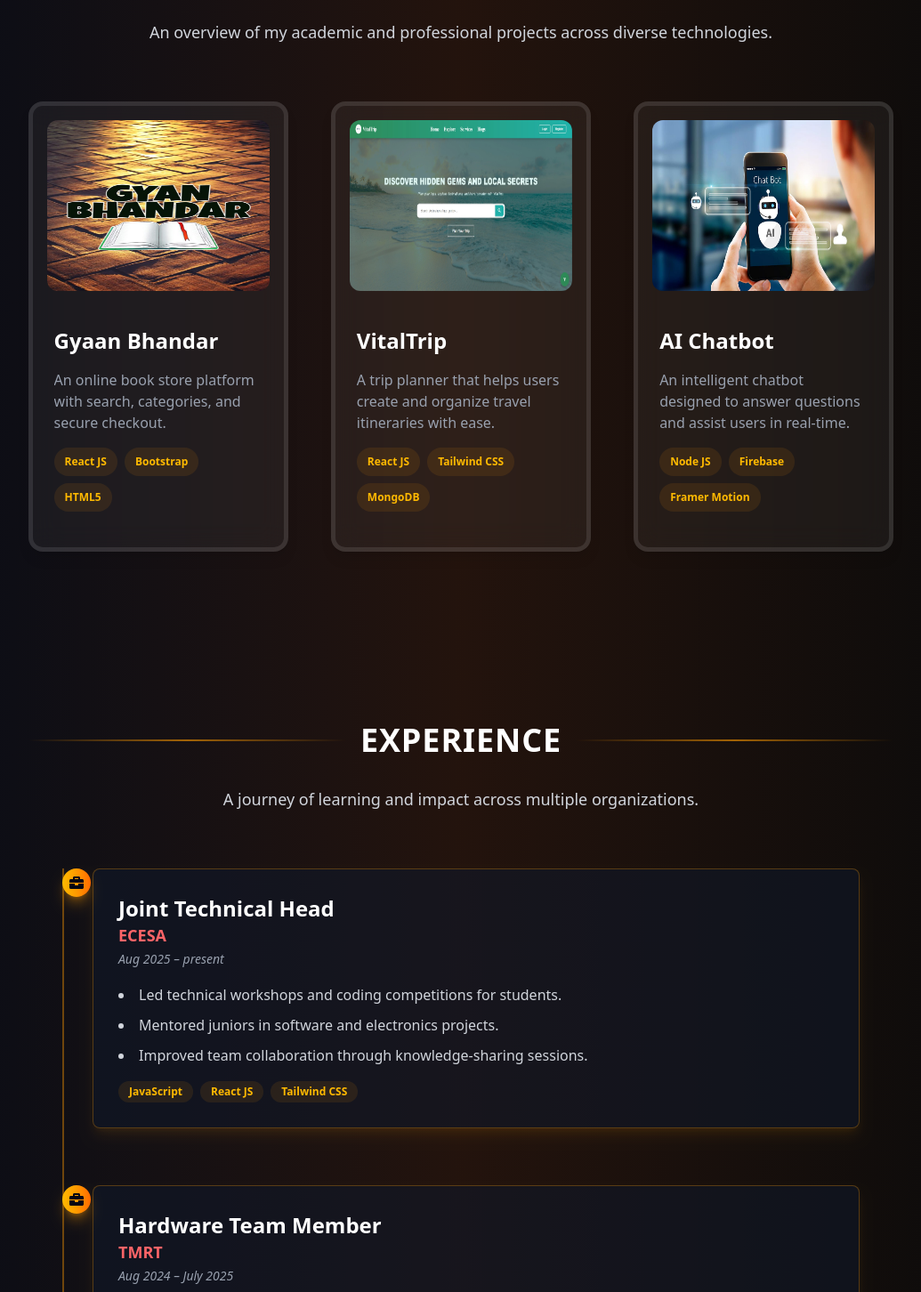
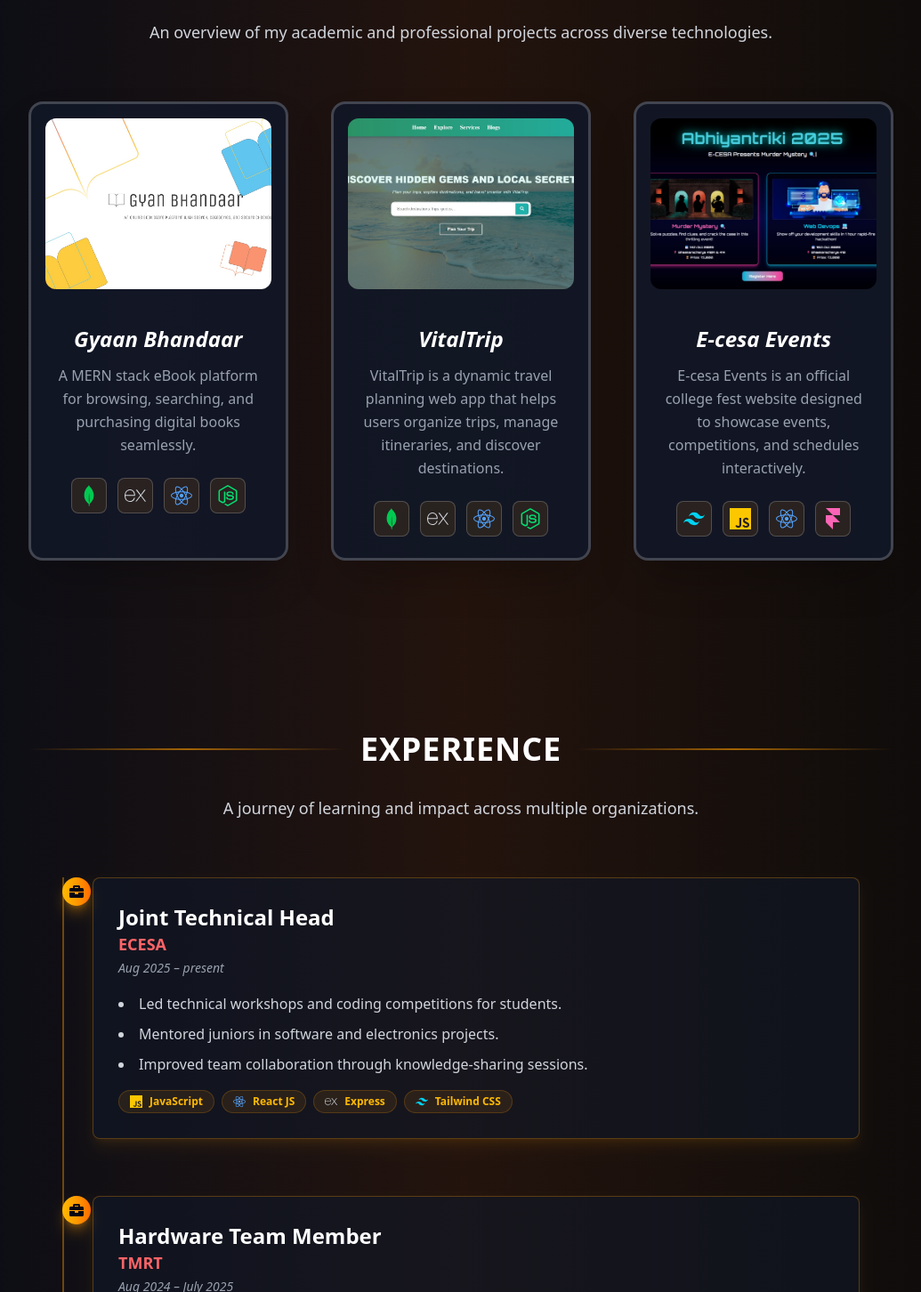
Before and after one commit to D-moc/My-Portfolio-Website, a React (Vite) app: page / in a window 1280 px wide. Shown: the part 938-2390 px from the top of the page at 89% size, without its empty margins (122-1157 px from the left). Built offline with nearby package versions, Linux system fonts and the light colour scheme.

Commit message:
update experience and project section

```diff
--- a/src/components/Experience.jsx
+++ b/src/components/Experience.jsx
@@ -1,6 +1,25 @@
 import React from "react";
 import { motion } from "framer-motion";
-import { FaBriefcase } from "react-icons/fa";
+import { FaBriefcase, FaReact, FaPython, FaLinux } from "react-icons/fa";
+import {
+  SiTailwindcss,
+  SiExpress,
+  SiJavascript,
+  SiRos,
+  SiWebstorm,
+} from "react-icons/si";
+
+// 🔹 Skills icons mapping
+const skillIcons = {
+  "JavaScript": <SiJavascript className="text-yellow-400 text-sm" />,
+  "React JS": <FaReact className="text-blue-400 text-sm" />,
+  "Tailwind CSS": <SiTailwindcss className="text-cyan-400 text-sm" />,
+  "Python": <FaPython className="text-green-400 text-sm" />,
+  "Linux": <FaLinux className="text-gray-300 text-sm" />,
+  "ROS2": <SiRos className="text-pink-400 text-sm" />,
+  "Express": <SiExpress className="text-gray-300 text-sm" />,
+  "Web Scraping": <SiWebstorm className="text-sky-400 text-sm" />,
+};
 
 const experiences = [
   {
@@ -12,7 +31,7 @@ const experiences = [
       "Mentored juniors in software and electronics projects.",
       "Improved team collaboration through knowledge-sharing sessions.",
     ],
-    skills: ["JavaScript", "React JS","Tailwind CSS"],
+    skills: ["JavaScript", "React JS", "Express", "Tailwind CSS"],
   },
   {
     role: "Hardware Team Member",
@@ -23,7 +42,7 @@ const experiences = [
       "Contributed to research papers and technical documentation.",
       "Implemented web scraping solutions for robotics data collection.",
     ],
-    skills: ["Python","Linux", "ROS2", "Web Scraping"],
+    skills: ["Python", "Linux", "ROS2", "Web Scraping"],
   },
 ];
 
@@ -31,7 +50,7 @@ const Experience = () => {
   return (
     <section
       id="experience"
-      className="w-full min-h-screen px-[8vw] md:px-[6vw] lg:px-[12vw] py-24  font-sans
+      className="w-full min-h-screen px-[8vw] md:px-[6vw] lg:px-[12vw] py-24 font-sans
                  relative bg-gradient-to-r from-[#0a0f1c]/80 via-[#1e293b]/80 via-[#2c1810]/80 to-[#0d0d0d]/80"
     >
       {/* Title */}
@@ -85,9 +104,7 @@ const Experience = () => {
                             group-hover:shadow-amber-500/40 transition-all duration-300"
             >
               <h3 className="text-2xl font-bold text-white">{exp.role}</h3>
-              <p className="text-lg font-semibold text-red-400">
-                {exp.company}
-              </p>
+              <p className="text-lg font-semibold text-red-400">{exp.company}</p>
               <span className="text-sm text-gray-400 italic">{exp.period}</span>
 
               {/* Bullet Points */}
@@ -102,9 +119,13 @@ const Experience = () => {
                 {exp.skills.map((skill, i) => (
                   <span
                     key={i}
-                    className="bg-amber-500/10 text-amber-400 text-xs font-semibold
-                               px-3 py-1 rounded-full"
+                    className="flex items-center gap-2 bg-amber-500/10
+                               text-amber-400 text-xs font-semibold
+                               px-3 py-1 rounded-full border border-amber-500/20"
                   >
+                    {skillIcons[skill] || (
+                      <SiJavascript className="text-yellow-400 text-sm" />
+                    )}
                     {skill}
                   </span>
                 ))}
--- a/src/components/Projects.jsx
+++ b/src/components/Projects.jsx
@@ -1,17 +1,37 @@
 import React, { useState } from "react";
 import { motion } from "framer-motion";
-import gyaanBhandarImg from "../assets/gyanbhandar.jpg";
+import { FaReact, FaBootstrap, FaHtml5, FaNodeJs, FaCss3Alt } from "react-icons/fa";
+import { SiTailwindcss, SiMongodb, SiFramer, SiJavascript, SiExpress } from "react-icons/si";
+
+import gyaanBhandaarImg from "../assets/gyanbhandaar.jpg";
 import vitalTripImg from "../assets/VitalTrip.jpg";
-import aiChatbotImg from "../assets/aichatbot.jpg";
+import abhiyantrikiImg from "../assets/abhiyantrikiecesa.jpg";
 
+// 🔹 Tech icons mapping
+const techIcons = {
+  "React JS": <FaReact className="text-blue-400 text-2xl" />,
+  "Tailwind CSS": <SiTailwindcss className="text-cyan-400 text-2xl" />,
+  "Bootstrap": <FaBootstrap className="text-purple-500 text-2xl" />,
+  "HTML5": <FaHtml5 className="text-orange-500 text-2xl" />,
+  "CSS3": <FaCss3Alt className="text-blue-500 text-2xl" />,
+  "MongoDB": <SiMongodb className="text-green-500 text-2xl" />,
+  "Node JS": <FaNodeJs className="text-green-400 text-2xl" />,
+  "Framer Motion": <SiFramer className="text-pink-400 text-2xl" />,
+  "Express JS": <SiExpress className="text-gray-300 text-2xl" />,
+  "Typing effect": <SiFramer className="text-pink-400 text-2xl" />,
+  "Animation": <SiFramer className="text-purple-400 text-2xl" />,
+  "JavaScript": <SiJavascript className="text-yellow-400 text-2xl" />,
+};
+
+// 🔹 Project data
 const projects = [
   {
     id: 1,
-    title: "Gyaan Bhandar",
+    title: "Gyaan Bhandaar",
     description:
-      "An online book store platform with search, categories, and secure checkout.",
-    image: gyaanBhandarImg,
-    tags: ["React JS", "Bootstrap", "HTML5",],
+      "A MERN stack eBook platform for browsing, searching, and purchasing digital books seamlessly.",
+    image: gyaanBhandaarImg,
+    tags: ["MongoDB", "Express JS", "React JS", "Node JS"],
     github: "https://github.com/D-moc/gyaan-bhandar",
     webapp: "https://gyaan-bhandar-demo.com",
   },
@@ -19,34 +39,29 @@ const projects = [
     id: 2,
     title: "VitalTrip",
     description:
-      "A trip planner that helps users create and organize travel itineraries with ease.",
+      "VitalTrip is a dynamic travel planning web app that helps users organize trips, manage itineraries, and discover destinations.",
     image: vitalTripImg,
-    tags: ["React JS", "Tailwind CSS", "MongoDB",],
-    github: "https://github.com/D-moc/vitaltrip",
+    tags: ["MongoDB", "Express JS", "React JS", "Node JS"],
+    github: "https://github.com/D-moc/VitalTrip.git",
     webapp: "https://vitaltrip-demo.com",
   },
   {
     id: 3,
-    title: "AI Chatbot",
+    title: "E-cesa Events",
     description:
-      "An intelligent chatbot designed to answer questions and assist users in real-time.",
-    image: aiChatbotImg,
-    tags: ["Node JS", "Firebase", "Framer Motion"],
-    github: "https://github.com/D-moc/ai-chatbot",
-    webapp: "https://ai-chatbot-demo.com",
+      "E-cesa Events is an official college fest website designed to showcase events, competitions, and schedules interactively.",
+    image: abhiyantrikiImg,
+    tags: ["Tailwind CSS", "JavaScript", "React JS", "Typing effect"],
+    github: "https://github.com/D-moc/E-CESA-Abhiyantriki-Website.git",
+    webapp: "https://e-cesa-abhiyantriki-website.vercel.app/",
   },
 ];
 
 const Projects = () => {
   const [selectedProject, setSelectedProject] = useState(null);
 
-  const handleOpenModal = (project) => {
-    setSelectedProject(project);
-  };
-
-  const handleCloseModal = () => {
-    setSelectedProject(null);
-  };
+  const handleOpenModal = (project) => setSelectedProject(project);
+  const handleCloseModal = () => setSelectedProject(null);
 
   return (
     <section
@@ -66,7 +81,7 @@ const Projects = () => {
         </p>
       </div>
 
-      {/* Projects Grid with Motion */}
+      {/* Projects Grid */}
       <motion.div
         className="grid gap-12 grid-cols-1 md:grid-cols-2 lg:grid-cols-3"
         initial="hidden"
@@ -74,47 +89,52 @@ const Projects = () => {
         viewport={{ once: true, amount: 0.2 }}
         variants={{
           hidden: {},
-          show: {
-            transition: { staggerChildren: 0.2 },
-          },
+          show: { transition: { staggerChildren: 0.2 } },
         }}
       >
         {projects.map((project) => (
           <motion.div
             key={project.id}
             onClick={() => handleOpenModal(project)}
-            className="backdrop-blur-lg bg-white/5 border-5 border-white/10
-                       rounded-2xl shadow-lg overflow-hidden cursor-pointer
-                       hover:shadow-amber-500/30 hover:-translate-y-2
-                       transition-transform duration-300"
+            className="bg-[#121826]/95 border-[3px] border-white/20
+                       rounded-2xl shadow-2xl overflow-hidden cursor-pointer
+                       hover:shadow-amber-500/30 hover:border-amber-400/50
+                       hover:-translate-y-2 transition-all duration-300"
             variants={{
               hidden: { opacity: 0, y: 50 },
-              show: { opacity: 1, y: 0, transition: { type: "spring", duration: 0.8 } },
+              show: { opacity: 1, y: 0, transition: { type: 'spring', duration: 0.8 } },
             }}
           >
             <div className="p-4">
               <img
                 src={project.image}
                 alt={project.title}
-                className="w-full h-48 object-fit rounded-xl"
+                className="w-full h-48 object-cover rounded-xl"
               />
             </div>
+
             <div className="p-6">
-              <h3 className="text-2xl font-bold text-white mb-2">
+              {/* Title */}
+              <h3 className="text-2xl font-bold italic text-white mb-3 text-center">
                 {project.title}
               </h3>
-              <p className="text-gray-400 mb-4 pt-2 line-clamp-3">
+
+              {/* Description */}
+              <p className="text-gray-400 mb-6 text-center leading-relaxed">
                 {project.description}
               </p>
-              <div className="mb-2">
+
+              {/* Tech Stack Icons - smaller and centered */}
+              <div className="flex justify-center flex-wrap gap-3 select-none pointer-events-none">
                 {project.tags.map((tag, index) => (
-                  <span
+                  <div
                     key={index}
-                    className="inline-block bg-amber-500/10 text-xs font-semibold
-                               text-amber-400 rounded-full px-3 py-2 mr-2 mb-2"
+                    className="flex items-center justify-center bg-amber-500/10
+                               rounded-lg w-10 h-10 border border-white/20"
+                    title={tag}
                   >
-                    {tag}
-                  </span>
+                    {techIcons[tag] || <SiJavascript className="text-yellow-400 text-2xl" />}
+                  </div>
                 ))}
               </div>
             </div>
@@ -125,7 +145,7 @@ const Projects = () => {
       {/* Modal */}
       {selectedProject && (
         <div className="fixed inset-0 z-50 flex items-center justify-center bg-black/90 p-4">
-          <div className="backdrop-blur-xl bg-white/5 border border-white/10
+          <div className="backdrop-blur-xl bg-[#121826]/95 border-[3px] border-white/20
                           rounded-2xl shadow-2xl w-[95%] max-w-3xl h-[85vh] overflow-hidden relative flex flex-col">
             <div className="flex justify-end p-4">
               <button
@@ -144,24 +164,29 @@ const Projects = () => {
                   className="w-[95%] h-full object-contain rounded-xl shadow-lg"
                 />
               </div>
+
               <div className="p-6 lg:p-8 h-[60%] overflow-y-auto">
-                <h3 className="text-3xl font-bold text-amber-400 mb-4">
+                <h3 className="text-3xl font-bold italic text-amber-400 mb-4 text-center">
                   {selectedProject.title}
                 </h3>
-                <p className="text-gray-300 mb-6">
+                <p className="text-gray-300 mb-6 leading-relaxed text-center">
                   {selectedProject.description}
                 </p>
-                <div className="flex flex-wrap gap-2 mb-6">
+
+                {/* Icons in Modal */}
+                <div className="flex justify-center flex-wrap gap-3 mb-6 select-none pointer-events-none">
                   {selectedProject.tags.map((tag, index) => (
-                    <span
+                    <div
                       key={index}
-                      className="bg-amber-500/10 text-xs font-semibold
-                                 text-amber-400 rounded-full px-3 py-1"
+                      className="flex items-center justify-center bg-amber-500/10
+                                 rounded-lg w-10 h-10 border border-white/20"
+                      title={tag}
                     >
-                      {tag}
-                    </span>
+                      {techIcons[tag] || <SiJavascript className="text-yellow-400 text-2xl" />}
+                    </div>
                   ))}
                 </div>
+
                 <div className="flex gap-4">
                   <a
                     href={selectedProject.github}
```
Also changed, not shown: src/assets/abhiyantrikiecesa.jpg (added), src/assets/gyanbhandaar.jpg (added).
